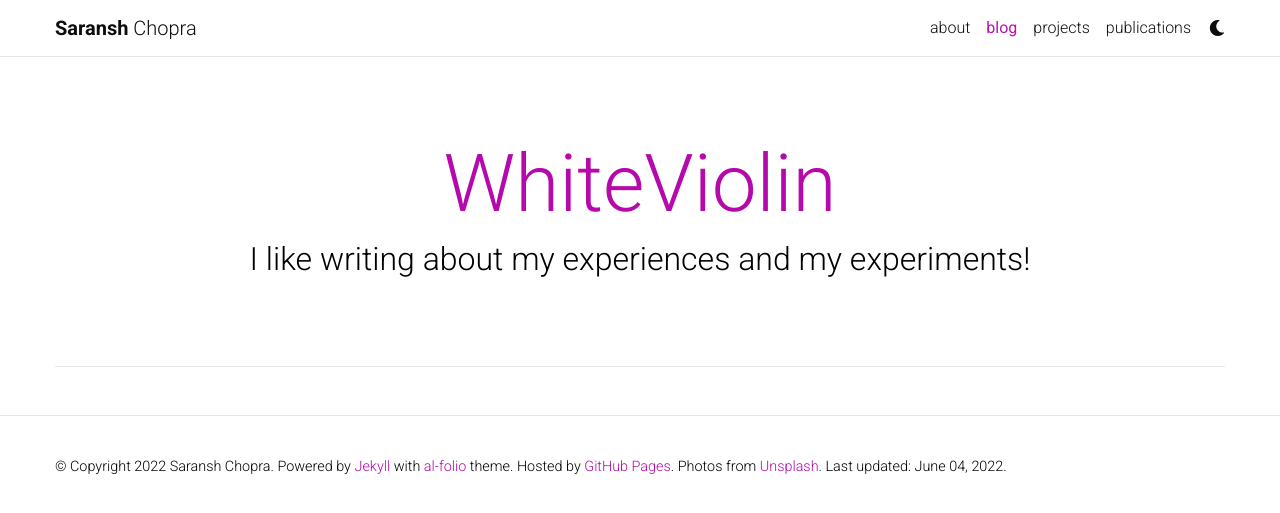
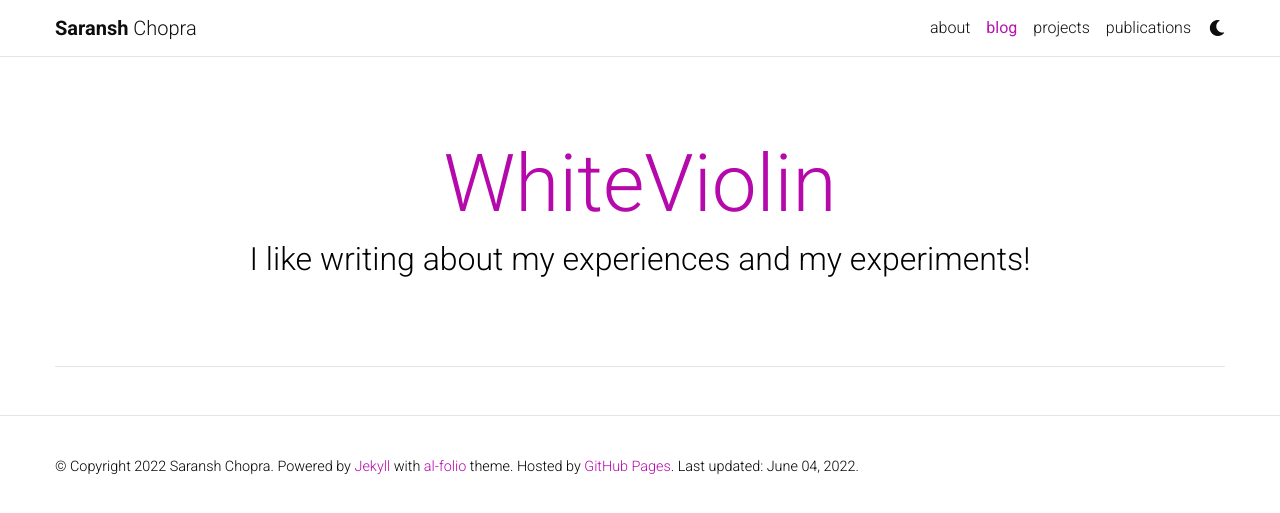
Before and after one commit to Saransh-cpp/Saransh-cpp.github.io, a Jekyll site: the page built from blog/index.html, in a window 1280 px wide. Shown: the top 513 px of the page. Built offline with Jekyll 4.4.1, drawn with Linux system fonts in a browser that asks for light colours; full-size pictures stand in for the smaller copies a plugin makes; the list of posts is cut into pages by our own code; comment, search, counter and statistics services are not loaded; a style sheet for code colours, icons or effects is not loaded.

Commit message:
Description

```diff
--- a/_config.yml
+++ b/_config.yml
@@ -8,11 +8,10 @@
 last_name: Chopra
 email: saransh0701@gmail.com
 description: > # the ">" symbol means to ignore newlines until "footer_text:"
-  A simple, whitespace theme for academics. Based on [*folio](https://github.com/bogoli/-folio) design.
+  I like talking about open-source, research software, and science!
 footer_text: >
   Powered by <a href="https://jekyllrb.com/" target="_blank">Jekyll</a> with <a href="https://github.com/alshedivat/al-folio">al-folio</a> theme.
   Hosted by <a href="https://pages.github.com/" target="_blank">GitHub Pages</a>.
-  Photos from <a href="https://unsplash.com" target="_blank">Unsplash</a>.
 keywords: jekyll, jekyll-theme, academic-website, portfolio-website  # add your own keywords or leave empty
 
 lang: en # the language of your site (for example: en, fr, cn, ru, etc.)
```
